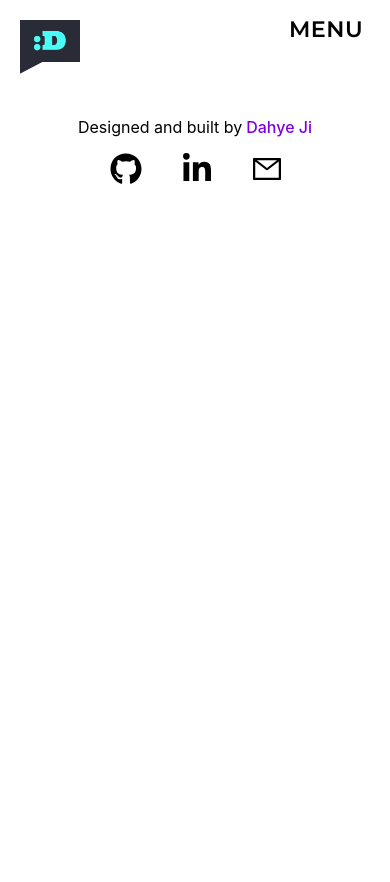
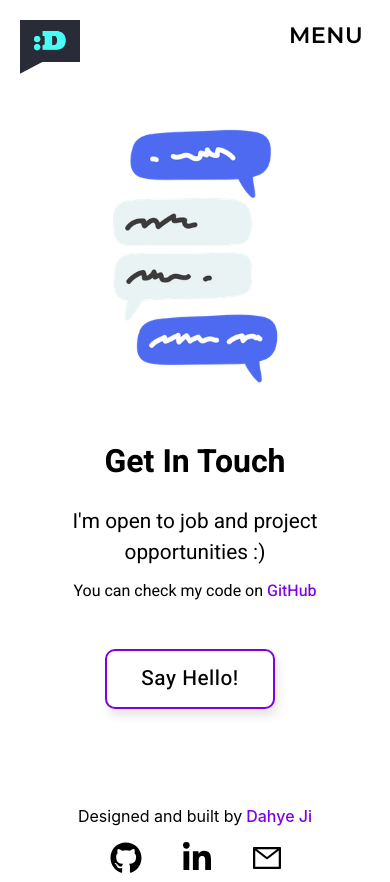
Before and after one commit to daaahailey/my_portfolio, a React (Create React App) app: page /contact in a window 390 px wide. Before the commit the page ends 844 px from the top, so only its background shows below. Built offline with nearby package versions, Linux system fonts and the light colour scheme.

Commit message:
links changed

```diff
--- a/src/App.js
+++ b/src/App.js
@@ -18,10 +18,10 @@ function App() {
           <Navigation />
           <Social />
           <Switch>
-            <Route exact path="/my_portfolio/" component={Main} />
-            <Route path="/my_portfolio/about" component={About} />
-            <Route path="/my_portfolio/projects" component={Projects} />
-            <Route path="/my_portfolio/contact" component={Contact} />
+            <Route exact path="/" component={Main} />
+            <Route path="/about" component={About} />
+            <Route path="/projects" component={Projects} />
+            <Route path="/contact" component={Contact} />
           </Switch>
         </div>
       </BrowserRouter>
--- a/src/components/Footer.js
+++ b/src/components/Footer.js
@@ -9,7 +9,7 @@ const FooterDiv = styled.div`
     display: block;
   }
   @media (max-width: 480px) {
-    margin-top: 10%;
+    padding-top: 5%;
   }
 `;
 
--- a/src/components/HamburgerMenu.js
+++ b/src/components/HamburgerMenu.js
@@ -170,7 +170,6 @@ const HamburgerMenu = ({ state }) => {
         <div className="container">
           <nav>
             <HamMenuList>
-              {/* <GlobalStyles/> */}
               <StyledLink ref={(el) => (menu1 = el)} to="/my_portfolio/">
                 Home
               </StyledLink>
--- a/src/components/Navigation.js
+++ b/src/components/Navigation.js
@@ -26,6 +26,7 @@ const MenuBtn = styled.button`
   top: 15px;
   right: 25px;
   width: 100px;
+  height: 40px;
   margin: 0;
   padding: 0;
   text-transform: uppercase;
@@ -38,23 +39,25 @@ const MenuBtn = styled.button`
   box-shadow: none;
   z-index: 5;
 
+  &:hover {
+    box-shadow: none;
+    background-color: transparent;
+    color: black;
+    transform: none;
+    font-weight: 600;
+  }
+
+  &:active {
+    transform: none;
+    font-weight: 600;
+  }
+
   @media (min-width: 900px) {
     display: none;
   }
   @media (max-width: 480px) {
     font-size: 1.4em;
     width: 78px;
-}
-  }
-
-  &:hover {
-    box-shadow: none;
-    background-color: transparent;
-    color: black;
-    transform: none;
-  }
-  &:active {
-    transform: none;
   }
 `;
 
@@ -139,7 +142,7 @@ const Navigation = ({ history }) => {
         </div>
         <NavMenu className="list-container" style={{ zIndex: "1" }}>
           <NavLink
-            to="/my_portfolio/"
+            to="/"
             activeClassName="is-active"
             className="nav-list"
             exact
@@ -147,21 +150,21 @@ const Navigation = ({ history }) => {
             Home <span className="hover-line"></span>
           </NavLink>
           <NavLink
-            to="/my_portfolio/about"
+            to="/about"
             activeClassName="is-active"
             className="nav-list"
           >
             About Me <span className="hover-line"></span>
           </NavLink>
           <NavLink
-            to="/my_portfolio/projects"
+            to="/projects"
             activeClassName="is-active"
             className="nav-list"
           >
             Projects <span className="hover-line"></span>
           </NavLink>
           <NavLink
-            to="/my_portfolio/contact"
+            to="/contact"
             activeClassName="is-active"
             className="nav-list"
           >
--- a/src/routes/About.css
+++ b/src/routes/About.css
@@ -190,9 +190,9 @@ li.tech-use {
 
     }
     .about-me-text-container p {
+        font-size: 1em;
+    }
+    li.tech-use {
         font-size: 1.1em;
     }
-    li.tech-use {
-        font-size: 1.2em;
-    }
 }
--- a/src/routes/Contact.js
+++ b/src/routes/Contact.js
@@ -28,9 +28,20 @@ const ContactFooter = styled.div`
 
 const ContactH2 = styled.h2`
   font-weight: 400;
-   @media (max-width: 768px) {
-  margin: 3% 0;
-   }
+  @media (max-width: 768px) {
+    margin: 3% 0;
+  }
+  @media (max-width: 480px) {
+    font-size: 1.3em;
+  }
+`;
+
+const ContactP = styled.p`
+font-size: 1.2em;
+margin: 0;
+  @media (max-width: 480px) {
+    font-size: 1em;
+  }
 `;
 
 const Contact = () => {
@@ -38,7 +49,11 @@ const Contact = () => {
     <div>
       <ContactContainer className="contact-container">
         <div className="img-container">
-          <img src={Chat} alt="chat-img" style={{width: "190px", marginBottom:"10px"}}/>
+          <img
+            src={Chat}
+            alt="chat-img"
+            style={{ width: "190px", marginBottom: "10px" }}
+          />
         </div>
         <div
           className="contact-text"
@@ -49,11 +64,9 @@ const Contact = () => {
             alignItems: "center",
           }}
         >
-          <h1 style={{margin: "3% 0"}}>Get In Touch</h1>
-          <ContactH2>
-            I'm open to job and project opportunities :)
-          </ContactH2>
-          <p style={{ fontSize: "1.3em", margin: "0" }}>
+          <h1 style={{ margin: "3% 0" }}>Get In Touch</h1>
+          <ContactH2>I'm open to job and project opportunities :)</ContactH2>
+          <ContactP>
             You can check my code on
             <a
               href="https://github.com/daaahailey/"
@@ -68,7 +81,7 @@ const Contact = () => {
               {" "}
               GitHub
             </a>
-          </p>
+          </ContactP>
           <a href={`mailto:daaahailey@gmail.com`} style={{ margin: "10%" }}>
             <button style={{ width: "170px", height: "60px" }}>
               Say Hello!
--- a/src/routes/Main.css
+++ b/src/routes/Main.css
@@ -7,6 +7,10 @@
     align-items: center;
     margin: 24%;
     margin-top: 9%;
+}
+
+.main-banner {
+  width: 100%;
 }
 
 .text-wrapper {
@@ -122,8 +126,9 @@ button:active {
 @media (max-width: 480px) {
 
   .main-container {
-    margin: 5%;
-    height: 70vh;
+    margin: 10%;
+    padding-top: 10%;
+    height: 64vh;
   }
   .my-name {
     font-size: 3em;
@@ -134,7 +139,7 @@ button:active {
   }
 
    .text-wrapper h3 {
-    font-size: 1.8em;
+    font-size: 1.6em;
   }
 
   .text-wrapper h5 {
--- a/src/routes/Main.js
+++ b/src/routes/Main.js
@@ -21,7 +21,7 @@ const Main = () => {
             </h5>
           </div>
           <div className="btn-container">
-            <Link to="/my_portfolio/projects">
+            <Link to="/projects">
               <button className="main-btns">View Projects</button>
             </Link>
             <button className="main-btns">
--- a/src/routes/Projects.js
+++ b/src/routes/Projects.js
@@ -13,7 +13,7 @@ const ProjectContainer = styled.div`
   flex-direction: column;
   margin: 7% 10%;
   paddingtop: 5%;
-  background-color: #e7e2ff;
+  // background-color: #e7e2ff;
 
   @media (max-width: 1000px) {
     margin: 7% 14%;
```
Also changed, not shown: package.json (+5 -6 lines).
